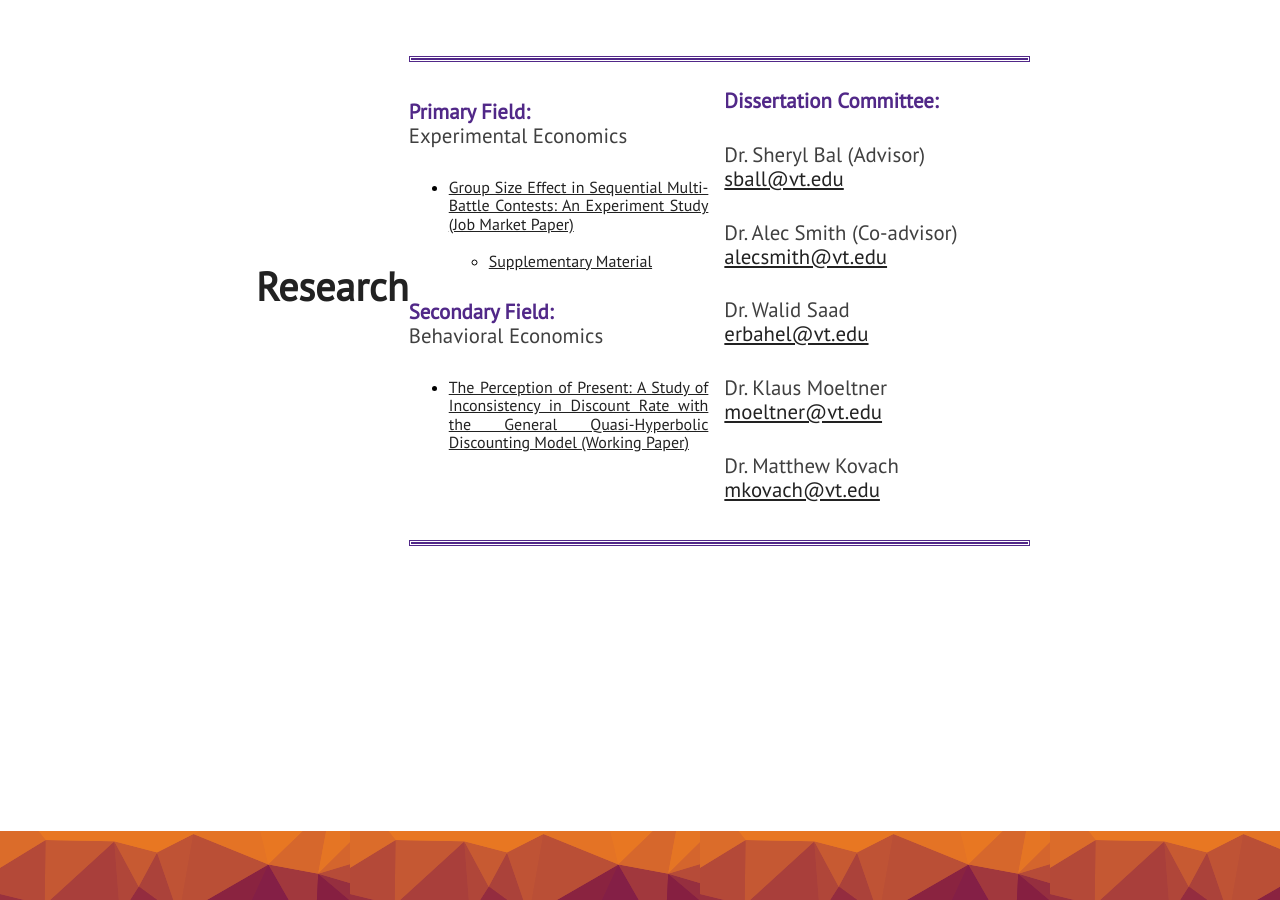
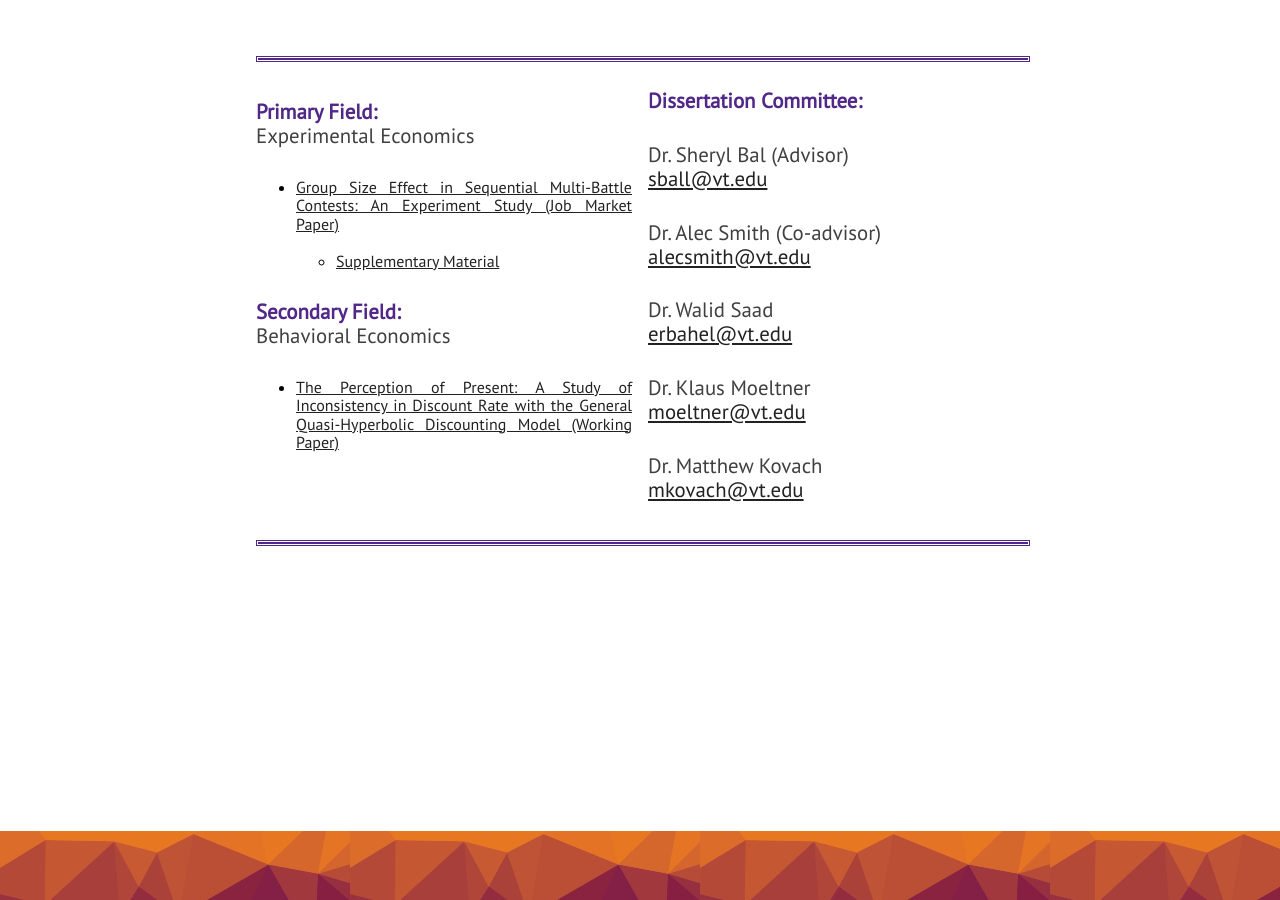
Before and after one commit to KevinKCV/kevinzou, a Jekyll site: the page built from index.html, in a window 1280 px wide and 900 px high, scrolled down 1129 px. Built offline with Jekyll 4.4.1, drawn with Linux system fonts in a browser that asks for light colours; nearby versions of some CDN libraries.

Commit message:
Update 01info.html

```diff
--- a/_includes/01info.html
+++ b/_includes/01info.html
@@ -2,7 +2,6 @@
     <section class="section about" id="info">
 
 
-        <div class="section-heading" id="chat-text">Research</div>
 
         <div class="multi">
             <hr class="no-col" style="border: none 5px; border: double rgb(81, 40, 136); width: 100%;">
```
